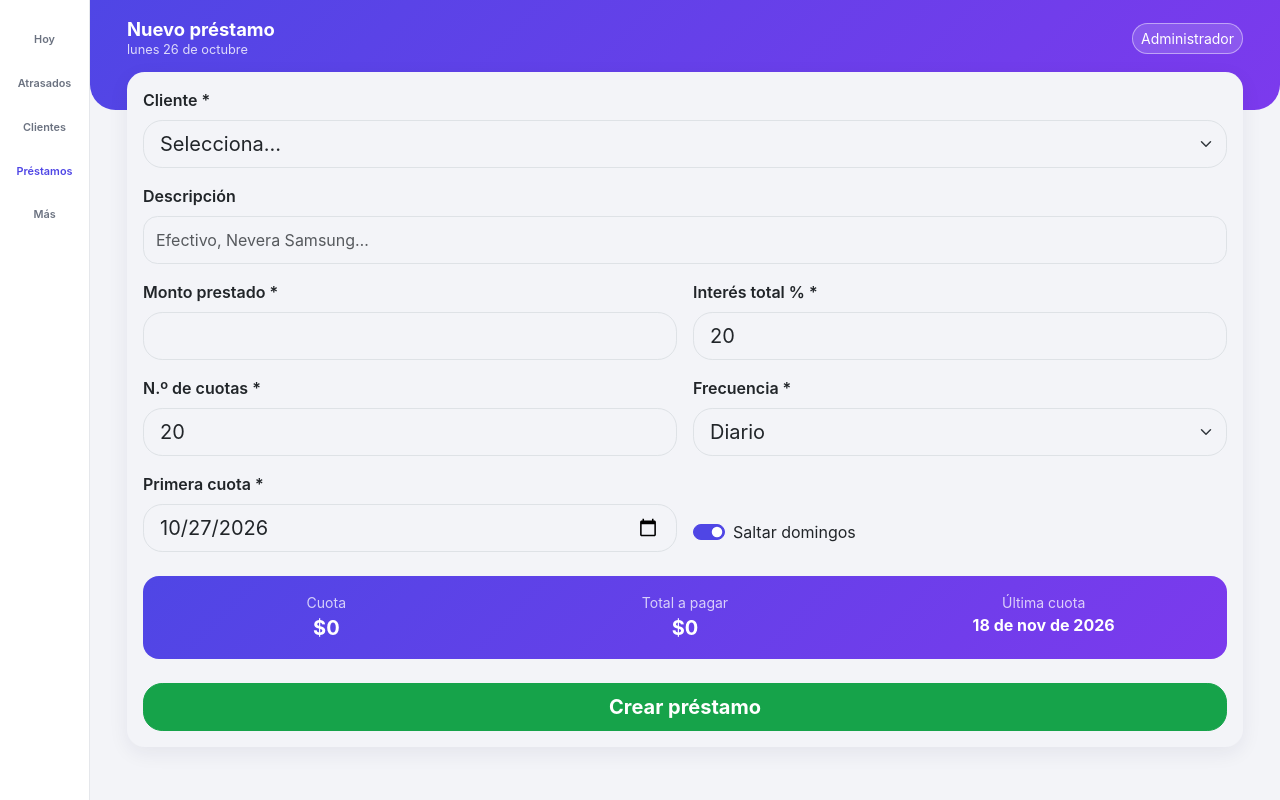
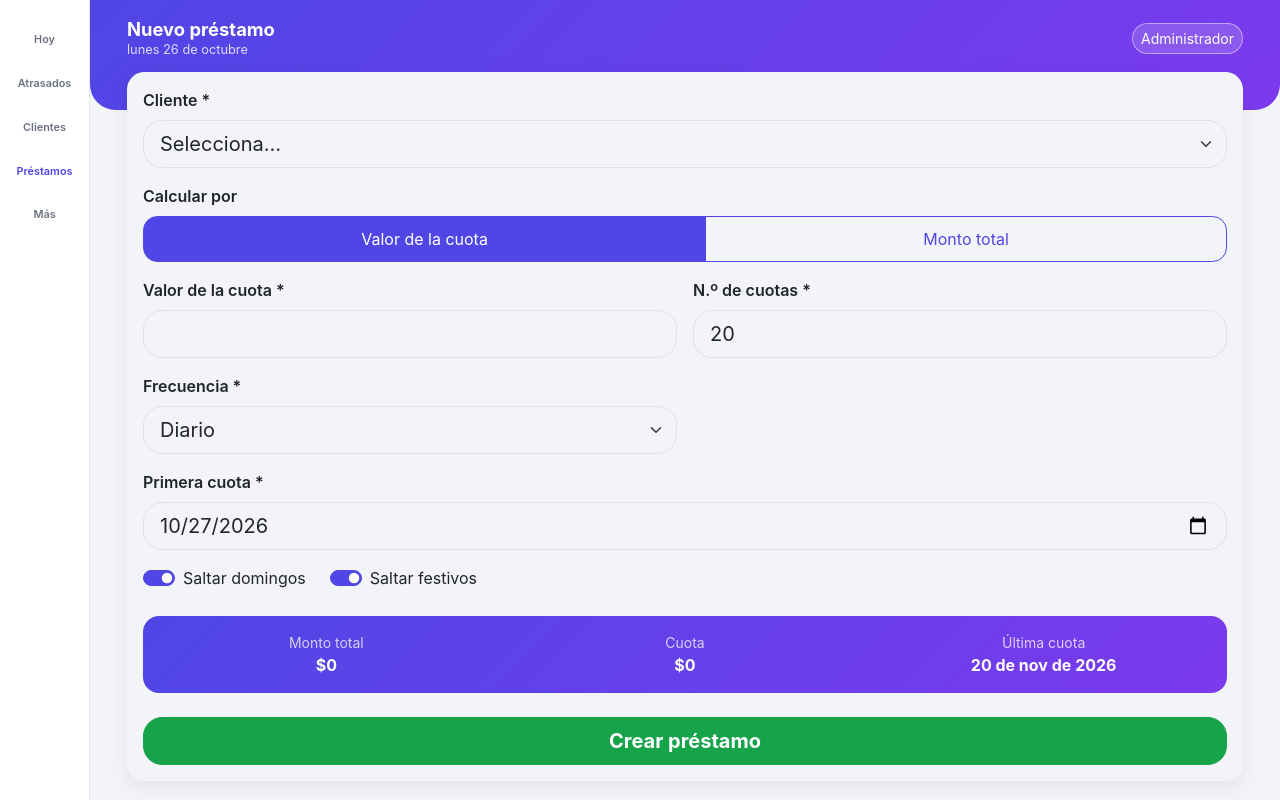
Before and after one commit to castrokof/appmoney, a Laravel app: page /prestamos/create in a window 1280 px wide. Run offline with Laravel 12, Linux system fonts and the light colour scheme; a user stored in the database is signed in; data comes from the database, SQL or seed files in the repository; data that the repository does not hold is empty; style sheets or scripts are compiled from the project's sources.

Commit message:
Préstamos: monto = cuota × n.º de cuotas (o monto total ÷ cuotas), sin interés ni descripción, saltar festivos de Colombia en diarios, botón Renovar e insignia de cuota actual
Co-Authored-By: Claude Sonnet 5.5 <noreply@anthropic.com>
Claude-Session: https://claude.ai/code/session_012XFhu8yHoP8UaszXYCMj6D

```diff
--- a/app/Http/Controllers/PrestamoController.php
+++ b/app/Http/Controllers/PrestamoController.php
@@ -56,6 +56,7 @@ class PrestamoController extends Controller
             'cals' => $calificacion->paraClientes($clientes->pluck('id')->all()),
             'bloquear' => config('cobros.bloquear_sin_base'),
             'usarBase' => config('cobros.usar_base'),
+            'festivos' => \App\Support\FestivosColombia::rango(today()->year, today()->year + 3),
             'clienteId' => request('cliente_id'),
         ]);
     }
@@ -64,21 +65,29 @@ class PrestamoController extends Controller
     {
         $data = $request->validate([
             'cliente_id' => 'required|integer|exists:clientes,id',
-            'descripcion' => 'nullable|string|max:255',
-            'monto' => 'required|numeric|min:1|max:9999999999',
-            'interes_pct' => 'required|numeric|min:0|max:999',
+            'modo' => 'required|in:cuota,total',
+            'valor_cuota' => 'required_if:modo,cuota|nullable|numeric|min:1|max:999999999',
+            'monto_total' => 'required_if:modo,total|nullable|numeric|min:1|max:9999999999',
             'num_cuotas' => 'required|integer|min:1|max:520',
             'frecuencia' => ['required', Rule::in(Prestamo::FRECUENCIAS)],
             'saltar_domingos' => 'nullable|boolean',
+            'saltar_festivos' => 'nullable|boolean',
             'fecha_inicio' => 'required|date',
         ]);
 
         $cliente = Cliente::findOrFail($data['cliente_id']);
         $this->autorizar($cliente);
 
+        if ($data['modo'] === 'cuota') {
+            unset($data['monto_total']);
+        } else {
+            unset($data['valor_cuota']);
+        }
+
         // El préstamo queda a nombre del cobrador dueño del cliente
         $data['user_id'] = $cliente->user_id;
         $data['saltar_domingos'] = $request->boolean('saltar_domingos');
+        $data['saltar_festivos'] = $request->boolean('saltar_festivos');
 
         $prestamo = $service->crear($data);
 
@@ -93,6 +102,32 @@ class PrestamoController extends Controller
         $cal = $calificacion->paraCliente($prestamo->cliente_id);
 
         return view('prestamos.show', compact('prestamo', 'cal'));
+    }
+
+    /** Renueva un préstamo pagado: crea uno nuevo con las mismas condiciones (editables). */
+    public function renovar(Request $request, int $id, PrestamoService $service)
+    {
+        $anterior = Prestamo::findOrFail($id);
+        $this->autorizar($anterior);
+
+        abort_unless($anterior->estado === 'pagado', 422, 'Solo se renuevan préstamos pagados.');
+
+        $data = $request->validate([
+            'valor_cuota' => 'required|numeric|min:1|max:999999999',
+            'num_cuotas' => 'required|integer|min:1|max:520',
+            'fecha_inicio' => 'required|date',
+        ]);
+
+        $nuevo = $service->crear($data + [
+            'user_id' => $anterior->user_id,
+            'cliente_id' => $anterior->cliente_id,
+            'frecuencia' => $anterior->frecuencia,
+            'saltar_domingos' => $anterior->saltar_domingos,
+            'saltar_festivos' => $anterior->saltar_festivos,
+        ]);
+
+        return redirect()->route('prestamos.show', $nuevo->id)
+            ->with('ok', 'Préstamo renovado: '.$nuevo->num_cuotas.' cuotas de $'.number_format($nuevo->valor_cuota, 0, ',', '.').'.');
     }
 
     public function anular(int $id, PrestamoService $service)
--- a/resources/scss/app.scss
+++ b/resources/scss/app.scss
@@ -99,3 +99,5 @@ body {
 
 .input-group .form-control.border-0, .form-select.border-0 { background-color: #fff; }
 .btn-user { color: #fff; border: 1px solid rgba(255, 255, 255, .45); background: rgba(255, 255, 255, .15); border-radius: 999px; }
+
+.badge-soft-primary { background: #e0e7ff; color: #3730a3; }
--- a/resources/views/cobro/atrasados.blade.php
+++ b/resources/views/cobro/atrasados.blade.php
@@ -17,6 +17,7 @@
                     <div class="fw-bold">{{ $c->nombre_completo }}</div>
                     @include('partials.calificacion', ['cal' => $cals[$c->id] ?? null])
                     <div class="small text-secondary">{{ $c->telefono }} · {{ $p->cuotas_atrasadas_calc }} cuota(s) atrasada(s)</div>
+                    @include('partials.cuota-actual', ['p' => $p])
                 </div>
                 <div class="text-end">
                     <div class="fs-5 fw-bolder text-danger">${{ number_format($p->atrasado_calc, 0, ',', '.') }}</div>
--- a/resources/views/cobro/hoy.blade.php
+++ b/resources/views/cobro/hoy.blade.php
@@ -28,7 +28,7 @@
                         <div class="fw-bold">{{ $c->nombre_completo }}</div>
                         @include('partials.calificacion', ['cal' => $cals[$c->id] ?? null])
                         <div class="small text-secondary"><i class="bi bi-geo-alt"></i> {{ $c->direccion ?: 'Sin dirección' }}{{ $c->barrio ? ' · '.$c->barrio : '' }}</div>
-                        @if ($p->descripcion)<div class="small text-secondary">{{ $p->descripcion }}</div>@endif
+                        @include('partials.cuota-actual', ['p' => $p])
                     </div>
                     <div class="text-end">
                         <div class="fs-5 fw-bolder text-primary">${{ number_format($p->hoy_calc, 0, ',', '.') }}</div>
--- a/resources/views/prestamos/create.blade.php
+++ b/resources/views/prestamos/create.blade.php
@@ -22,12 +22,19 @@
                 </select>
             </div>
             <div class="col-12 d-none" id="boxCal"><div class="alert py-2 mb-0" id="calAlert"></div></div>
-            <div class="col-12"><label class="form-label fw-semibold">Descripción</label>
-                <input name="descripcion" class="form-control" placeholder="Efectivo, Nevera Samsung…" value="{{ old('descripcion') }}"></div>
-            <div class="col-6"><label class="form-label fw-semibold">Monto prestado *</label>
-                <input name="monto" id="monto" type="number" step="any" min="1" inputmode="decimal" class="form-control form-control-lg" required value="{{ old('monto') }}"></div>
-            <div class="col-6"><label class="form-label fw-semibold">Interés total % *</label>
-                <input name="interes_pct" id="interes" type="number" step="any" min="0" inputmode="decimal" class="form-control form-control-lg" required value="{{ old('interes_pct', 20) }}"></div>
+            <div class="col-12">
+                <label class="form-label fw-semibold">Calcular por</label>
+                <div class="btn-group w-100" role="group">
+                    <input type="radio" class="btn-check" name="modo" id="modoCuota" value="cuota" @checked(old('modo', 'cuota') === 'cuota')>
+                    <label class="btn btn-outline-primary" for="modoCuota">Valor de la cuota</label>
+                    <input type="radio" class="btn-check" name="modo" id="modoTotal" value="total" @checked(old('modo') === 'total')>
+                    <label class="btn btn-outline-primary" for="modoTotal">Monto total</label>
+                </div>
+            </div>
+            <div class="col-6" id="boxCuota"><label class="form-label fw-semibold">Valor de la cuota *</label>
+                <input name="valor_cuota" id="valorCuota" type="number" step="any" min="1" inputmode="decimal" class="form-control form-control-lg" value="{{ old('valor_cuota') }}"></div>
+            <div class="col-6" id="boxTotal"><label class="form-label fw-semibold">Monto total *</label>
+                <input name="monto_total" id="montoTotal" type="number" step="any" min="1" inputmode="decimal" class="form-control form-control-lg" value="{{ old('monto_total') }}"></div>
             <div class="col-6"><label class="form-label fw-semibold">N.º de cuotas *</label>
                 <input name="num_cuotas" id="cuotas" type="number" min="1" class="form-control form-control-lg" required value="{{ old('num_cuotas', 20) }}"></div>
             <div class="col-6"><label class="form-label fw-semibold">Frecuencia *</label>
@@ -36,21 +43,28 @@
                         <option value="{{ $k }}" @selected(old('frecuencia', 'diario') === $k)>{{ $v }}</option>
                     @endforeach
                 </select></div>
-            <div class="col-6"><label class="form-label fw-semibold">Primera cuota *</label>
+            <div class="col-12"><label class="form-label fw-semibold">Primera cuota *</label>
                 <input name="fecha_inicio" id="inicio" type="date" class="form-control form-control-lg" required value="{{ old('fecha_inicio', today()->addDay()->toDateString()) }}"></div>
-            <div class="col-6 d-flex align-items-end" id="boxDomingo">
-                <div class="form-check form-switch fs-6 mb-2">
-                    <input type="hidden" name="saltar_domingos" value="0">
-                    <input class="form-check-input" type="checkbox" role="switch" name="saltar_domingos" value="1" id="domingos" @checked(old('saltar_domingos', true))>
-                    <label class="form-check-label" for="domingos">Saltar domingos</label>
+            <div class="col-12" id="boxDomingo">
+                <div class="d-flex gap-4 flex-wrap">
+                    <div class="form-check form-switch fs-6">
+                        <input type="hidden" name="saltar_domingos" value="0">
+                        <input class="form-check-input" type="checkbox" role="switch" name="saltar_domingos" value="1" id="domingos" @checked(old('saltar_domingos', true))>
+                        <label class="form-check-label" for="domingos">Saltar domingos</label>
+                    </div>
+                    <div class="form-check form-switch fs-6">
+                        <input type="hidden" name="saltar_festivos" value="0">
+                        <input class="form-check-input" type="checkbox" role="switch" name="saltar_festivos" value="1" id="festivos" @checked(old('saltar_festivos', true))>
+                        <label class="form-check-label" for="festivos">Saltar festivos</label>
+                    </div>
                 </div>
             </div>
         </div>
 
         <div class="rounded-4 p-3 mt-4 text-white" style="background:var(--brand-grad)">
             <div class="row text-center">
-                <div class="col-4"><div class="small opacity-75">Cuota</div><div class="fs-5 fw-bold" id="pvCuota">$0</div></div>
-                <div class="col-4"><div class="small opacity-75">Total a pagar</div><div class="fs-5 fw-bold" id="pvTotal">$0</div></div>
+                <div class="col-4"><div class="small opacity-75">Monto total</div><div class="fs-6 fw-bold text-nowrap" id="pvTotal">$0</div></div>
+                <div class="col-4"><div class="small opacity-75">Cuota</div><div class="fs-6 fw-bold text-nowrap" id="pvCuota">$0</div></div>
                 <div class="col-4"><div class="small opacity-75">Última cuota</div><div class="fs-6 fw-bold" id="pvFin">—</div></div>
             </div>
         </div>
@@ -68,29 +82,43 @@ document.addEventListener('DOMContentLoaded', () => {
     const cajas = @json($cajas), bloquear = @json($bloquear), usarBase = @json($usarBase), yo = {{ auth()->id() }};
     const $ = (id) => document.getElementById(id);
 
-    function fechaFinal(inicio, n, frec, saltar) {
-        let d = new Date(inicio + 'T00:00:00');
-        saltar = saltar && frec === 'diario';
-        if (saltar && d.getDay() === 0) d.setDate(d.getDate() + 1);
+    const festivos = new Set(@json($festivos));
+    const iso = (d) => d.getFullYear() + '-' + String(d.getMonth() + 1).padStart(2, '0') + '-' + String(d.getDate()).padStart(2, '0');
+
+    // Solo préstamos diarios saltan domingos y festivos
+    function ajustar(d, frec, dom, fest) {
+        if (frec !== 'diario') return d;
+        while ((dom && d.getDay() === 0) || (fest && festivos.has(iso(d)))) d.setDate(d.getDate() + 1);
+        return d;
+    }
+
+    function fechaFinal(inicio, n, frec, dom, fest) {
+        let d = ajustar(new Date(inicio + 'T00:00:00'), frec, dom, fest);
         for (let i = 1; i < n; i++) {
             if (frec === 'diario') d.setDate(d.getDate() + 1);
             else if (frec === 'semanal') d.setDate(d.getDate() + 7);
             else if (frec === 'quincenal') d.setDate(d.getDate() + 15);
             else { const dia = d.getDate(); d.setDate(1); d.setMonth(d.getMonth() + 1);
                    const max = new Date(d.getFullYear(), d.getMonth() + 1, 0).getDate(); d.setDate(Math.min(dia, max)); }
-            if (saltar && d.getDay() === 0) d.setDate(d.getDate() + 1);
+            ajustar(d, frec, dom, fest);
         }
         return d;
     }
 
     function actualizar() {
-        const monto = parseFloat($('monto').value) || 0, int = parseFloat($('interes').value) || 0;
         const n = parseInt($('cuotas').value) || 1, frec = $('frecuencia').value;
-        const total = monto * (1 + int / 100);
-        $('pvTotal').textContent = money(total);
-        $('pvCuota').textContent = money(Math.round(total / n));
-        $('boxDomingo').style.visibility = frec === 'diario' ? 'visible' : 'hidden';
-        if ($('inicio').value) $('pvFin').textContent = fechaFinal($('inicio').value, n, frec, $('domingos').checked)
+        const porTotal = $('modoTotal').checked;
+        $('boxCuota').style.display = porTotal ? 'none' : '';
+        $('boxTotal').style.display = porTotal ? '' : 'none';
+        $('valorCuota').required = !porTotal;
+        $('montoTotal').required = porTotal;
+        // por cuota: monto = cuota × n.º de cuotas · por monto total: cuota = monto ÷ n.º de cuotas
+        const monto = porTotal ? (parseFloat($('montoTotal').value) || 0) : (parseFloat($('valorCuota').value) || 0) * n;
+        const cuota = porTotal ? Math.round(monto / n) : (parseFloat($('valorCuota').value) || 0);
+        $('pvTotal').textContent = money(monto);
+        $('pvCuota').textContent = money(cuota);
+        $('boxDomingo').style.display = frec === 'diario' ? '' : 'none';
+        if ($('inicio').value) $('pvFin').textContent = fechaFinal($('inicio').value, n, frec, $('domingos').checked, $('festivos').checked)
             .toLocaleDateString('es-CO', { day: '2-digit', month: 'short', year: 'numeric' });
 
         const opt = $('cliente').selectedOptions[0];
--- a/resources/views/prestamos/index.blade.php
+++ b/resources/views/prestamos/index.blade.php
@@ -18,7 +18,8 @@
             <div class="card card-soft mb-2"><div class="card-body d-flex justify-content-between align-items-center">
                 <div>
                     <div class="fw-bold">{{ $p->cliente->nombre_completo }} @include('partials.calificacion', ['cal' => $cals[$p->cliente_id] ?? null])</div>
-                    <div class="small text-secondary">{{ $p->descripcion ?: 'Préstamo #'.$p->id }} · {{ $p->num_cuotas }} cuotas {{ $p->frecuencia }}s</div>
+                    <div class="small text-secondary">Préstamo #{{ $p->id }} · ${{ number_format($p->valor_cuota, 0, ',', '.') }} {{ $p->frecuencia }}</div>
+                    @include('partials.cuota-actual', ['p' => $p])
                     <span class="badge {{ ['activo' => 'badge-soft-success', 'pagado' => 'badge-soft-secondary', 'anulado' => 'badge-soft-danger'][$p->estado] }}">{{ ucfirst($p->estado) }}</span>
                     @if ($p->cuotas_atrasadas_calc > 0)<span class="badge badge-soft-danger">{{ $p->cuotas_atrasadas_calc }} atrasada(s)</span>@endif
                 </div>
--- a/routes/web.php
+++ b/routes/web.php
@@ -17,6 +17,7 @@ Route::middleware('auth')->group(function () {
     Route::resource('clientes', ClienteController::class)->except('show');
 
     Route::resource('prestamos', PrestamoController::class)->only(['index', 'create', 'store', 'show']);
+    Route::post('prestamos/{prestamo}/renovar', [PrestamoController::class, 'renovar'])->name('prestamos.renovar');
     Route::post('prestamos/{prestamo}/anular', [PrestamoController::class, 'anular'])->name('prestamos.anular');
     Route::patch('cuotas/{cuota}/fecha', [PrestamoController::class, 'moverCuota'])->name('cuotas.fecha');
 
```
Also changed, not shown: app/Models/Prestamo.php (+15 -2 lines), app/Services/PrestamoService.php (+49 -33 lines), app/Support/FestivosColombia.php (added, +102 -0 lines), resources/views/partials/cuota-actual.blade.php (added, +9 -0 lines), resources/views/prestamos/show.blade.php (+42 -2 lines), tests/Feature/CobrosTest.php (+121 -12 lines), database/migrations/2025_02_01_000001_add_saltar_festivos_to_prestamos.php (added), 3 other files.
